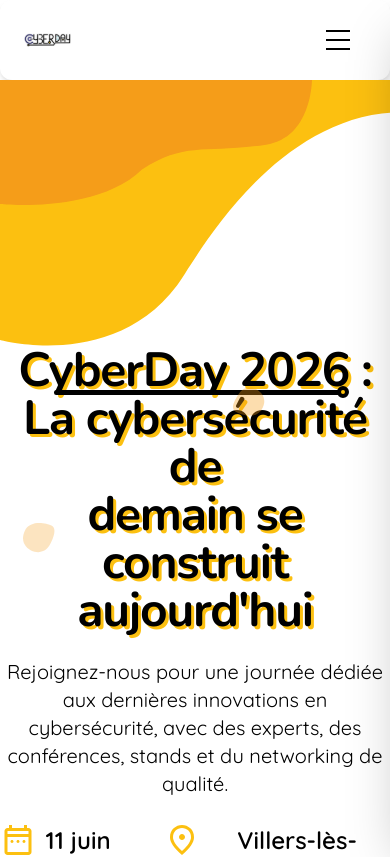
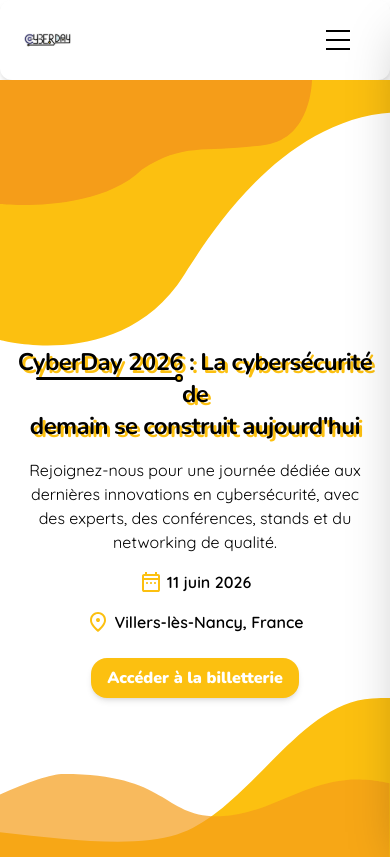
Before and after one commit to Raytara/CESI-Cyberday, a React (Vite) app: page / in a window 390 px wide. Shown: the top 857 px of the page. Built offline with nearby package versions, Linux system fonts and the light colour scheme.

Commit message:
feat: V1 responsive Home

```diff
--- a/src/component/Footer.tsx
+++ b/src/component/Footer.tsx
@@ -3,17 +3,24 @@ import youtubeIcon from "../assets/youtube.svg";
 
 export default function Footer() {
     return (
-        <footer className="flex items-center px-4 bg-white h-32 font-quicksand font-regular relative z-20">
-            <div className="flex items-center justify-center gap-4 mt-6 ml-20">
-                <p>Mention légales</p>
-                <p>Politique de cookies</p>
-                <p>Cookies</p>
+        <footer className="flex flex-col lg:flex-row items-center justify-between px-4 lg:px-6 py-6 lg:py-0 bg-white min-h-[8rem] lg:h-32 font-quicksand font-regular relative z-20 gap-6 lg:gap-0">
+            {/* Section Mentions légales */}
+            <div className="flex flex-col lg:flex-row items-center justify-center gap-2 lg:gap-4 text-sm lg:text-base lg:ml-20 text-center lg:text-left">
+                <p className="hover:text-[#FCC010] cursor-pointer transition-colors">Mention légales</p>
+                <p className="hover:text-[#FCC010] cursor-pointer transition-colors">Politique de cookies</p>
+                <p className="hover:text-[#FCC010] cursor-pointer transition-colors">Cookies</p>
             </div>
-            <div className="flex flex-col items-center justify-center mt-10 ml-auto mr-6">
-                <p>Suivez nous sur nos réseaux sociaux</p>
-                <div className="flex items-center justify-center mb-4">
-                    <img src={youtubeIcon} alt="Icon Youtube" />
-                    <img src={linkedinIcon} alt="Icon Linkedin" />
+
+            {/* Section Réseaux sociaux */}
+            <div className="flex flex-col items-center justify-center lg:mr-6">
+                <p className="text-sm lg:text-base mb-2">Suivez nous sur nos réseaux sociaux</p>
+                <div className="flex items-center justify-center gap-3">
+                    <a href="#" className="hover:opacity-70 transition-opacity">
+                        <img src={youtubeIcon} alt="Icon Youtube" className="w-8 h-8 lg:w-10 lg:h-10" />
+                    </a>
+                    <a href="#" className="hover:opacity-70 transition-opacity">
+                        <img src={linkedinIcon} alt="Icon Linkedin" className="w-8 h-8 lg:w-10 lg:h-10" />
+                    </a>
                 </div>
             </div>
         </footer>
--- a/src/pages/Home.tsx
+++ b/src/pages/Home.tsx
@@ -22,14 +22,14 @@ export default function HomePage() {
             <Header />
                 <div>
                     <WaveBackgroundTop />
-                        <div className="flex justify-center items-center">
-                            <h1 className="text-5xl font-bold text-black font-nunito tracking-tight text-center text-shadow-cyber">
+                        <div className="flex justify-center items-center px-4 lg:px-0">
+                            <h1 className="text-2xl md:text-4xl lg:text-5xl font-bold text-black font-nunito tracking-tight text-center text-shadow-cyber">
                                 <span className="relative inline-block">
                                     CyberDay 2026
                                     {/* La Barre Stylisée */}
                                     <div className="absolute -bottom-1 left-0 w-full flex items-center">
-                                        <div className="h-[5px] bg-black rounded-l-full flex-grow" style={{ marginLeft: '0.75em' }}></div>
-                                        <div className="w-3 h-3 rounded-full bg-[#FFC107] border-4 border-black -ml-1 flex-shrink-0"></div>
+                                        <div className="h-[3px] lg:h-[5px] bg-black rounded-l-full flex-grow" style={{ marginLeft: '0.75em' }}></div>
+                                        <div className="w-2 h-2 lg:w-3 lg:h-3 rounded-full bg-[#FFC107] border-2 lg:border-4 border-black -ml-1 flex-shrink-0"></div>
                                     </div>
                                 </span>
                                 <span> : La cybersécurité </span>
@@ -38,7 +38,7 @@ export default function HomePage() {
                                     <img
                                         src={PetaleOrangeFonce}
                                         alt="Pétale Orange"
-                                        className="absolute -top-14 left-20 -translate-x-1/2 w-8 h-8 animate-pulse-slow"
+                                        className="hidden lg:block absolute -top-14 left-20 -translate-x-1/2 w-8 h-8 animate-pulse-slow"
                                     />
                                 </span>
                                 <br />
@@ -47,7 +47,7 @@ export default function HomePage() {
                                     <img
                                         src={PetaleOrangeClair}
                                         alt="Pétale Orange Clair"
-                                        className="absolute top-8 -left-16 w-8 h-8 animate-pulse-slow"
+                                        className="hidden lg:block absolute top-8 -left-16 w-8 h-8 animate-pulse-slow"
                                     />
                                     demain
                                 </span>
@@ -57,28 +57,28 @@ export default function HomePage() {
                                     <img
                                         src={PetaleJaune}
                                         alt="Pétale Jaune"
-                                        className="absolute -bottom-4 -right-40 w-14 h-14 animate-pulse-slow"
+                                        className="hidden lg:block absolute -bottom-4 -right-40 w-14 h-14 animate-pulse-slow"
                                     />
                                 </span>
                             </h1>
                         </div>
-                        <div className="flex justify-center">
-                            <p className="text-center mt-6 text-xl font-quicksand font-regular max-w-2xl">
+                        <div className="flex justify-center px-4 lg:px-0">
+                            <p className="text-center mt-4 lg:mt-6 text-base md:text-lg lg:text-xl font-quicksand font-regular max-w-2xl">
                                 Rejoignez-nous pour une journée dédiée aux dernières innovations en cybersécurité, avec des experts, des conférences, stands et du networking de qualité.
                             </p>
                         </div>
-                        <div className="flex justify-center space-x-12 mt-6 text-black font-quicksand font-semibold text-[24px]">
-                            <div className="flex text-center">
-                                <img src={LogoCalendrier} alt="Logo Calendrier" className="w-9 h-9 mr-1"/>
+                        <div className="flex flex-col lg:flex-row justify-center items-center space-y-4 lg:space-y-0 lg:space-x-12 mt-4 lg:mt-6 px-4 text-black font-quicksand font-semibold text-base md:text-lg lg:text-[24px]">
+                            <div className="flex items-center text-center">
+                                <img src={LogoCalendrier} alt="Logo Calendrier" className="w-6 h-6 lg:w-9 lg:h-9 mr-1"/>
                                 <p>11 juin 2026</p>
                             </div>
-                            <div className="flex text-center text-black font-quicksand font-semibold text-[24px]">
-                                <img src={LogoMaps} alt="Logo Maps" className="w-9 h-9 mr-1"/>
+                            <div className="flex items-center text-center">
+                                <img src={LogoMaps} alt="Logo Maps" className="w-6 h-6 lg:w-9 lg:h-9 mr-1"/>
                                 <p>Villers-lès-Nancy, France</p>
                             </div>
                         </div>
-                        <div className="flex justify-center mt-8">
-                            <button className="text-white font-nunito font-extrabold px-6 py-3 rounded-[16px] mr-12 ml-4 bg-[#FCC010] hover:bg-[#FCC010] shadow-md">
+                        <div className="flex justify-center mt-6 lg:mt-8">
+                            <button className="text-white font-nunito font-extrabold px-4 py-2 lg:px-6 lg:py-3 rounded-[16px] mx-4 lg:mr-12 lg:ml-4 bg-[#FCC010] hover:bg-[#e0ad0e] shadow-md transition-colors">
                                 Accéder à la billetterie
                             </button>
                         </div>
@@ -127,14 +127,14 @@ export default function HomePage() {
                             )}
                         />
                     </div>
-                    <div className="flex flex-col items-center justify-center mt-16 mb-8 text-center text-white font-nunito bg-gradient-to-br from-[#FCC010] via-[#F9AF15] to-[#F59D19] rounded-[2rem] p-8 max-w-3xl mx-auto">
-                        <div className="flex justify-center items-center font-black text-2xl">
+                    <div className="flex flex-col items-center justify-center mt-12 lg:mt-16 mb-8 text-center text-white font-nunito bg-gradient-to-br from-[#FCC010] via-[#F9AF15] to-[#F59D19] rounded-[1.5rem] lg:rounded-[2rem] p-6 md:p-8 max-w-3xl mx-4 lg:mx-auto">
+                        <div className="flex justify-center items-center font-black text-lg md:text-xl lg:text-2xl">
                             <h1>Vous ne pouvez pas être là ?</h1>
                         </div>
-                        <div className="flex justify-center items-center font-quicksand font-semibold text-lg">
+                        <div className="flex justify-center items-center font-quicksand font-semibold text-sm md:text-base lg:text-lg mt-2">
                             <p>Suivez-nous en direct sur notre chaîne YouTube</p>
                         </div>
-                        <img src={LogoYoutube} alt="Logo YouTube" className="w-[50%] h-[5%] -mb-12 -mt-12"/>
+                        <img src={LogoYoutube} alt="Logo YouTube" className="w-[60%] md:w-[55%] lg:w-[50%] h-auto -mb-8 lg:-mb-12 -mt-8 lg:-mt-12"/>
                     </div>
                 </div>
             <Footer />
```
